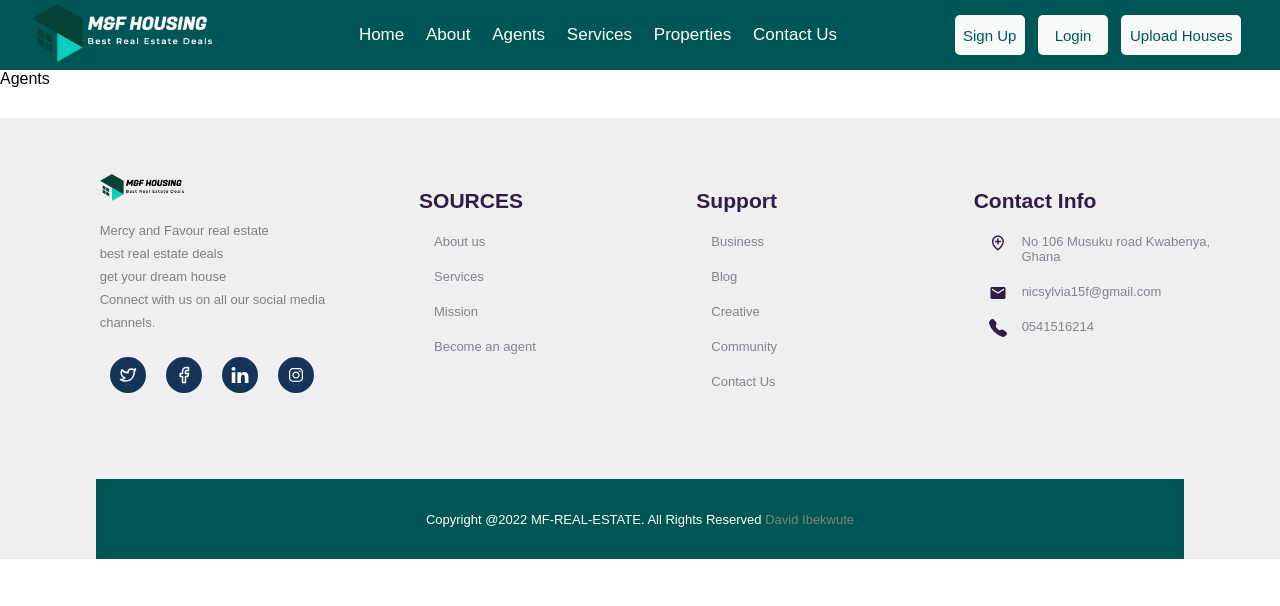
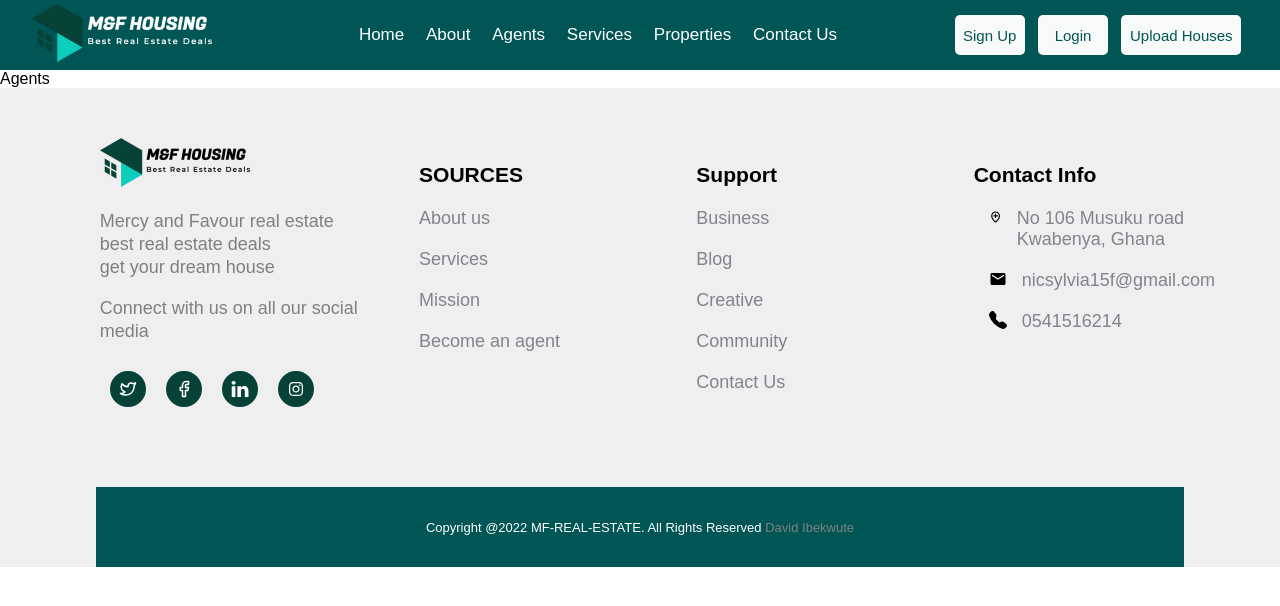
Before and after one commit to dev-sylv/Clientside-RealEstate, a React (Create React App) app: page /agents in a window 1280 px wide. Shown: the top 606 px of the page. Built offline with nearby package versions, Linux system fonts and the light colour scheme.

Commit message:
saved complete landing page

```diff
--- a/src/Components/Footer/Footer.tsx
+++ b/src/Components/Footer/Footer.tsx
@@ -3,11 +3,12 @@ import styled from "styled-components";
 import logo from "../Assets/M_F HOUSING_free-file.png";
 import { BsFillTelephoneFill } from "react-icons/bs";
 import { AiOutlineInstagram } from "react-icons/ai";
-import {  FiFacebook,FiLinkedin } from "react-icons/fi";
+import {  FiFacebook } from "react-icons/fi";
 import { TfiLinkedin } from "react-icons/tfi";
 import { TbBrandTwitter } from "react-icons/tb";
 import {BiLocationPlus} from "react-icons/bi";
 import {MdEmail} from "react-icons/md";
+import { Link } from 'react-router-dom';
 
 const Footer = () => {
   return (
@@ -18,9 +19,10 @@ const Footer = () => {
             <p>
               Mercy and Favour real estate <br />
               best real estate deals <br />
-              get your dream house <br />
-              Connect with us on all our social media <br />
-              channels.
+              get your dream house  <br />
+            </p>
+            <p>
+            Connect with us on all our social media
             </p>
             <Icons>
                                 <Circle>
@@ -40,34 +42,34 @@ const Footer = () => {
         <SecondDiv>
           <Box>
                 <h3>SOURCES</h3>
-                <Nav>About us</Nav>
-                <Nav>Services</Nav>
-                <Nav>Mission</Nav>
-                <Nav>Become an agent</Nav>
+                <Nav to="/about-us">About us</Nav>
+                <Nav to="/services">Services</Nav>
+                <Nav to="/about-us">Mission</Nav>
+                <Nav to="/signup">Become an agent</Nav>
           </Box>
 
           <Box>
                 <h3>Support</h3>
-                <Nav>Business</Nav>
-                <Nav>Blog</Nav>
-                <Nav>Creative</Nav>
-                <Nav>Community</Nav>
-                <Nav>Contact Us</Nav>
+                <Nav to="/all-properties">Business</Nav>
+                <Nav to="/all-properties">Blog</Nav>
+                <Nav to="agents">Creative</Nav>
+                <Nav to="/contact-us">Community</Nav>
+                <Nav to="/contact-us">Contact Us</Nav>
           </Box>
 
           <Box>
               <h3>Contact Info</h3>
               <div>
                 <BiLocationPlus />
-                <Nav>No 106 Musuku road Kwabenya, Ghana</Nav>
+                <Nav1>No 106 Musuku road Kwabenya, Ghana</Nav1>
               </div>
               <div>
                 <MdEmail />
-                <Nav>nicsylvia15f@gmail.com</Nav>
+                <Nav1>nicsylvia15f@gmail.com</Nav1>
               </div>
               <div>
                 <BsFillTelephoneFill />
-                <Nav>0541516214</Nav>
+                <Nav1>0541516214</Nav1>
               </div>
           </Box>
 
@@ -77,7 +79,7 @@ const Footer = () => {
         <br />
         <CopyRg>
             <p>
-            Copyright @2022 MF-REAL-ESTATE. All Rights Reserved <span>David Ibekwute</span>
+            Copyright @2022 MF-REAL-ESTATE. All Rights Reserved <span><a href="https://wa.me/233541516214">David Ibekwute</a></span>
             </p>
         </CopyRg>
     </Wrapper>
@@ -86,7 +88,12 @@ const Footer = () => {
 }
 
 export default Footer;
-
+const Nav1 = styled.div`
+   padding-bottom: 20px;
+    font-size: 18px;
+    color: rgb(129, 132, 141);
+    transition: all 400ms;
+`;
 const Icons = styled.div`
     display: flex;
     color: white;
@@ -95,20 +102,20 @@ const Circle = styled.div`
     width: 30px;
     height: 30px;
     border-radius: 50%;
-    background-color: #16335A;
+    background-color: #074237;
     display: flex;
     align-items: center;
     justify-content: center;
     transition: all 350ms;
     color: white;
-    border: 3px solid #16335A;
+    border: 3px solid #074237;
     margin: 10px;
     cursor: pointer;
     :hover{
-        border: 2px solid #16335A;
+        border: 2px solid #074237;
         border-color: #16335A;
         background-color: white;
-        color: #16335A;
+        color: #074237;
         margin-top: -1px;
     }
 `;
@@ -116,14 +123,13 @@ const Circle = styled.div`
 const Container = styled.div`
     width : 100%;
     background-color: #EFEFEF;
+    margin: 0;
 `;
 const Wrapper = styled.div`
     display: flex;
     justify-content: space-around;
     align-items: center;
-    margin-top: 30px;
     flex-wrap: wrap;
-    color:  #301D44;
     font-size: 18px;
 `;
 const FirstDiv = styled.div`
@@ -132,7 +138,7 @@ const FirstDiv = styled.div`
     margin-left: 90px;
 
     p{
-        font-size: 13px;
+        font-size: 18px;
         color: gray;
         line-height: 23px;
     }
@@ -145,29 +151,30 @@ const SecondDiv = styled.div`
 
 `;
 const Logo = styled.img`
-  width: 28%;
-  height: 28%;
+  width: 50%;
+  height: 50%;
   object-fit: contain;
 
 `;
 const Box = styled.div`
+display: flex;
+flex-direction: column;
 div{
   display: flex;
   margin-left: 15px;
 }
 
 `;
-const Nav = styled.div`
+const Nav = styled(Link)`
     padding-bottom: 20px;
-    font-size: 13px;
+    font-size: 18px;
     color: rgb(129, 132, 141);
     transition: all 400ms;
-
+    cursor: pointer;
+    text-decoration: none;
     :hover{
-        color: red;
-        cursor: pointer;
-        font-size: 11px;
-        transform: scale(0.9);
+       text-decoration: underline;
+        margin-top: -1px;
     }
 `;
 const CopyRg = styled.div`
@@ -181,6 +188,9 @@ const CopyRg = styled.div`
     background-color: #005555;
     margin-top: 70px;
     span{
-      color: grey;
+      a{
+        color: grey;
+        text-decoration: none;
+      }
     }
 `
--- a/src/Components/HomeScreen/Agents/Agents.tsx
+++ b/src/Components/HomeScreen/Agents/Agents.tsx
@@ -166,7 +166,7 @@ const Img = styled.img`
 const Container = styled.div`
     width: 100%;
     background-color: #80808049;
-    padding: 50px 0px 50px 0px;
+    padding: 50px 0px 20px 0px;
     display: flex;
     justify-content: center;
     align-items: center;
```
